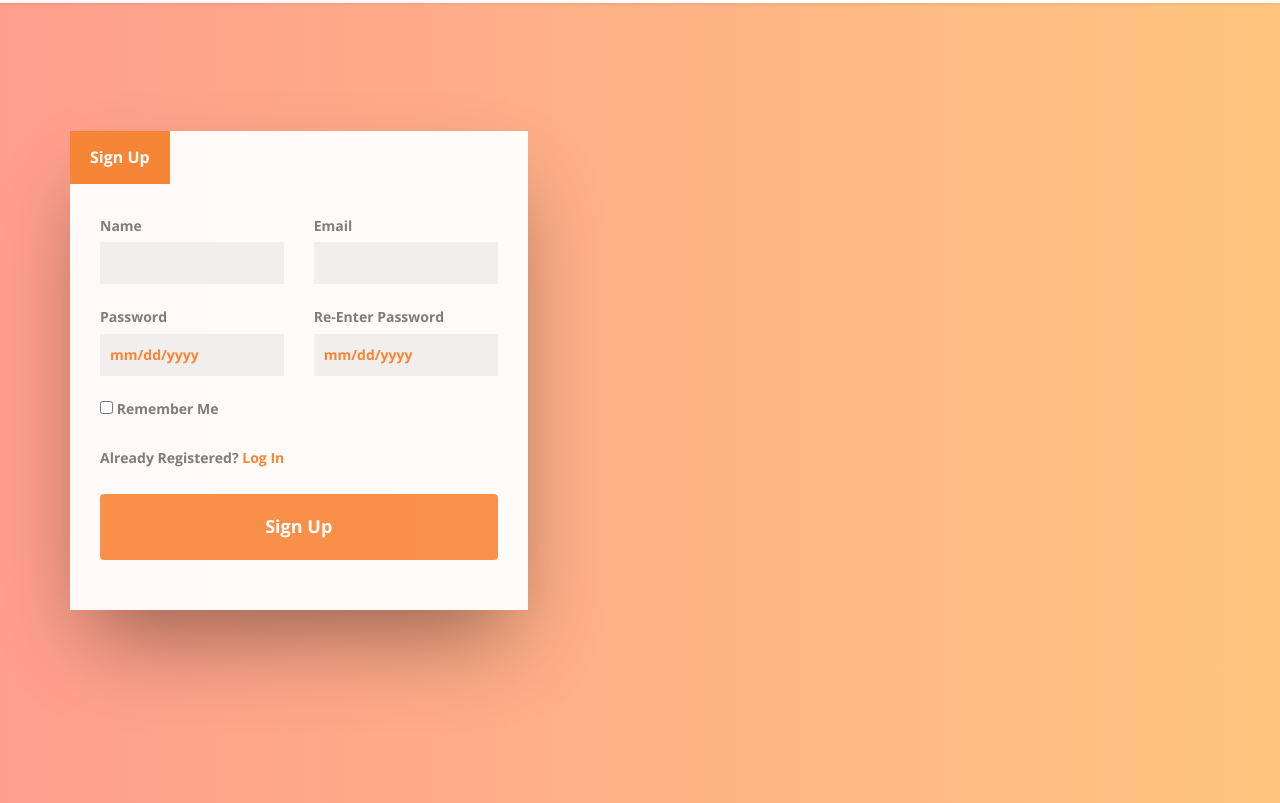
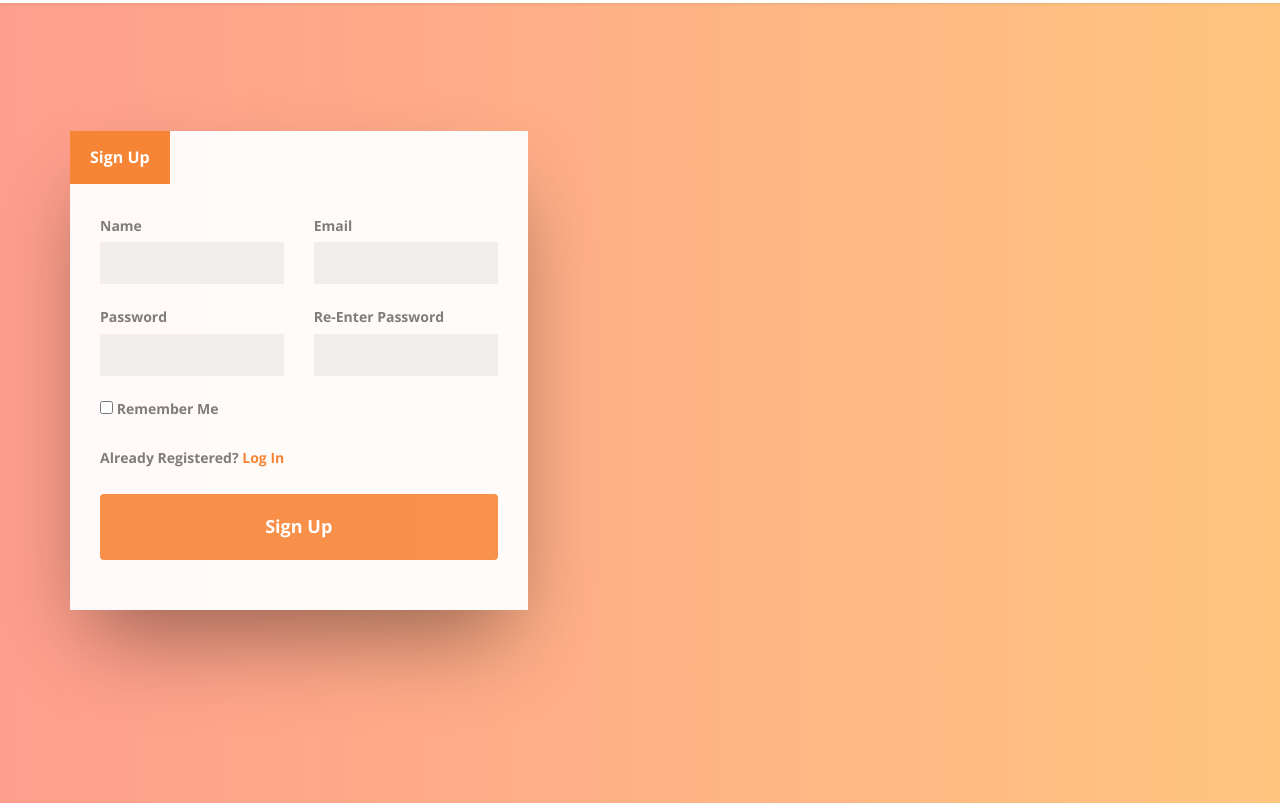
Before and after one commit to Nutan0009/SellSync, a plain HTML site: page sign.html in a window 1280 px wide. Shown: the part 93-896 px from the top of the page. Drawn offline with nearby package versions, Linux system fonts and the light colour scheme; files whose address does not match are found by name.

Commit message:
Update sign.html

```diff
--- a/sign.html
+++ b/sign.html
@@ -109,13 +109,13 @@
 											<div class="col-xxs-12 col-xs-6 mt alternate">
 												<div class="input-field">
 													<label for="from">Password</label>
-													<input type="text" class="form-control" id="date-start" placeholder="mm/dd/yyyy"/>
+													<input type="text" class="form-control" id="date-start" placeholder=""/>
 												</div>
 											</div>
                                             <div class="col-xxs-12 col-xs-6 mt alternate">
 												<div class="input-field">
 													<label for="date-start">Re-Enter Password</label>
-													<input type="text" class="form-control" id="date-start" placeholder="mm/dd/yyyy"/>
+													<input type="text" class="form-control" id="date-start" placeholder=""/>
 												</div>
 											</div>
 											<div class="col-sm-12 mt">
```
